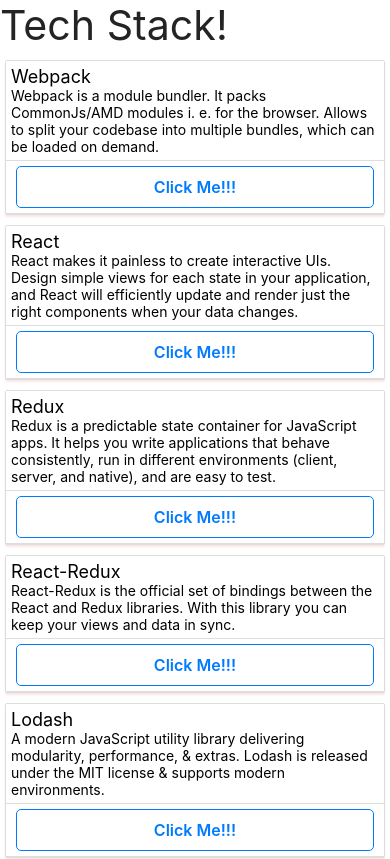
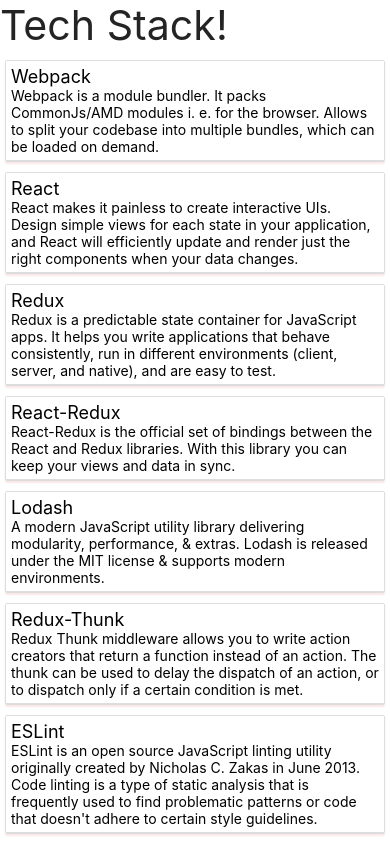
Before and after one commit to juanmiguel431/react-native-expo-tech-stack, a React Native app: screen / in a window 390 px wide. Shown: the top 859 px of the page. Built offline with nearby package versions, Linux system fonts and the light colour scheme.

Commit message:
Style refactored.

```diff
--- a/App.tsx
+++ b/App.tsx
@@ -12,12 +12,10 @@
   return (
     <StoreProvider store={createStore(reducers)}>
       <SafeAreaProvider>
-        <SafeAreaView>
-          <View style={styles.container}>
-            <StatusBar style="auto"/>
-            <Text h1>Tech Stack!</Text>
-            <LibraryList/>
-          </View>
+        <SafeAreaView style={styles.container}>
+          <StatusBar style="auto"/>
+          <Text h1>Tech Stack!</Text>
+          <LibraryList/>
         </SafeAreaView>
       </SafeAreaProvider>
     </StoreProvider>
--- a/src/components/LibraryList.tsx
+++ b/src/components/LibraryList.tsx
@@ -1,5 +1,4 @@
-import { FlatList, View } from 'react-native';
-import { Text } from '@rneui/themed';
+import { FlatList } from 'react-native';
 import React from 'react';
 import { connect, MapStateToProps } from 'react-redux';
 import { RootState } from '../reducers';
@@ -15,15 +14,13 @@
 const _LibraryList: React.FC<Props> = ({ libraries }) => {
 
   return (
-    <View>
     <FlatList
       data={libraries}
       keyExtractor={item => item.id.toString()}
       renderItem={({ item }) => (
-          <ListItem item={item} />
+        <ListItem item={item}/>
       )}
     />
-    </View>
   );
 };
 
--- a/src/components/common/Card.tsx
+++ b/src/components/common/Card.tsx
@@ -7,9 +7,10 @@
   description: string;
   thumbnailUri?: string;
   imageUri?: string;
+  button?: { title: string; callback: () => void }
 }
 
-export const Card: React.FC<CardProps> = ({ title, description, thumbnailUri, imageUri }) => {
+export const Card: React.FC<CardProps> = ({ title, description, thumbnailUri, imageUri, button }) => {
 
   const source = useMemo(() => {
     return { uri: thumbnailUri }
@@ -37,13 +38,14 @@
         </View>
       }
 
-      <View style={styles.buttonSection}>
-        <Button
-          title="Click Me!!!"
-          onClick={() => {
-            Linking.openURL('https://www.google.com');
-          }}/>
-      </View>
+      {button &&
+        <View style={styles.buttonSection}>
+          <Button
+            title={button.title}
+            onClick={button.callback}
+          />
+        </View>
+      }
     </View>
   );
 };
```
Lines whose indentation alone changed are shown as unchanged.
